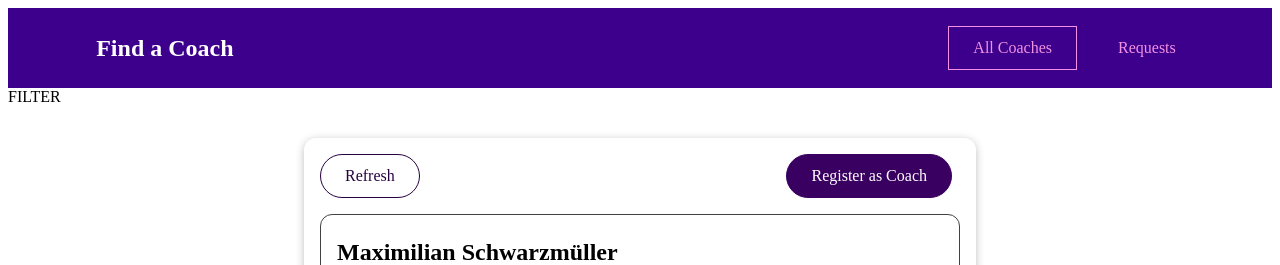
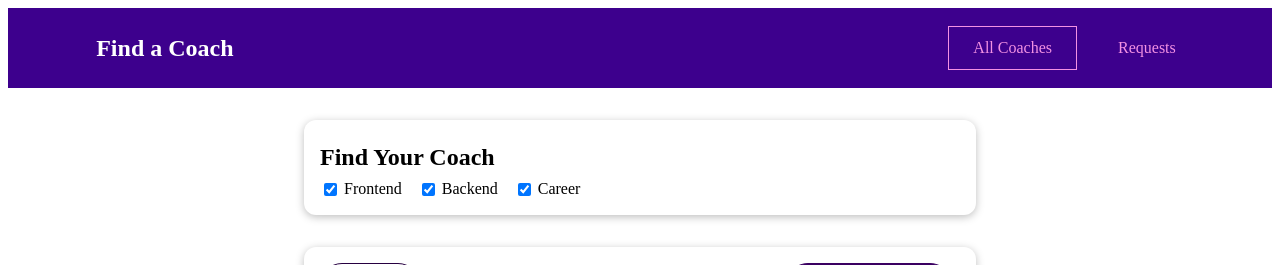
Before and after one commit to Trung-Hieu-Dev/vue-api-coach-management-app, a Vue app: page /coaches in a window 1280 px wide. Shown: the top 265 px of the page. Built offline with nearby package versions, Linux system fonts and the light colour scheme.

Commit message:
Create CoachFilter Component

```diff
--- /dev/null
+++ b/src/components/coaches/CoachFilter.vue
@@ -0,0 +1,48 @@
+<template>
+  <base-card>
+    <h2>Find Your Coach</h2>
+    <span class="filter-option">
+      <input type="checkbox" id="frontend" checked />
+      <label for="frontend">Frontend</label>
+    </span>
+    <span class="filter-option">
+      <input type="checkbox" id="backend" checked />
+      <label for="backend">Backend</label>
+    </span>
+    <span class="filter-option">
+      <input type="checkbox" id="career" checked />
+      <label for="career">Career</label>
+    </span>
+  </base-card>
+</template>
+
+<script>
+export default {
+  data() {
+    return {};
+  },
+};
+</script>
+
+<style scoped>
+h2 {
+  margin: 0.5rem 0;
+}
+
+.filter-option {
+  margin-right: 1rem;
+}
+
+.filter-option label,
+.filter-option input {
+  vertical-align: middle;
+}
+
+.filter-option label {
+  margin-left: 0.25rem;
+}
+
+.filter-option.active label {
+  font-weight: bold;
+}
+</style>
--- a/src/pages/coaches/CoachesList.vue
+++ b/src/pages/coaches/CoachesList.vue
@@ -1,5 +1,7 @@
 <template>
-  <section>FILTER</section>
+  <section>
+    <coach-filter></coach-filter>
+  </section>
   <section>
     <base-card>
       <div class="controls">
@@ -24,10 +26,12 @@
 
 <script>
 import CoachItem from '../../components/coaches/CoachItem.vue';
+import CoachFilter from '../../components/coaches/CoachFilter.vue';
 
 export default {
   components: {
     CoachItem,
+    CoachFilter,
   },
   computed: {
     filteredCoaches() {
```
